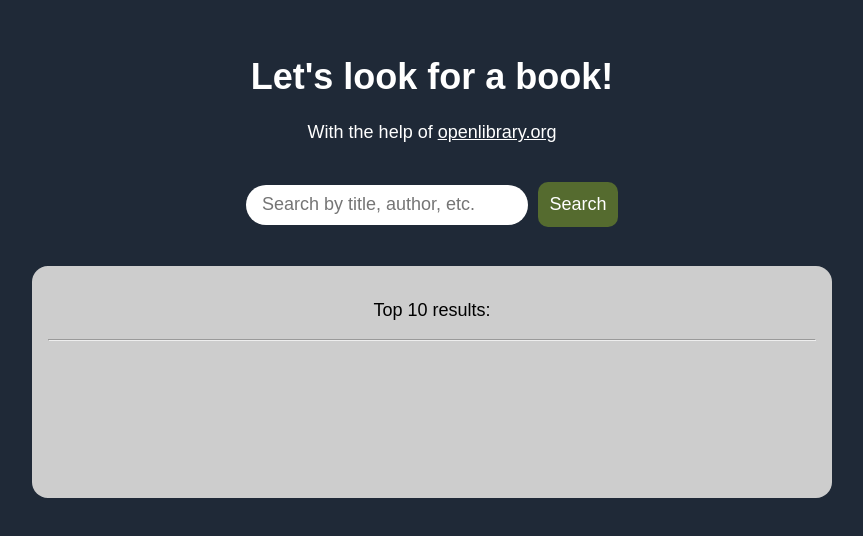
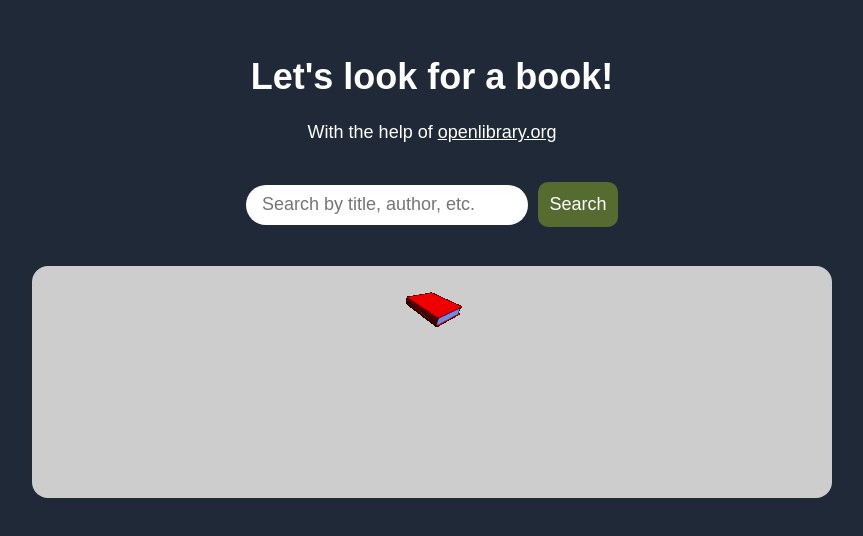
Before and after one commit to juliagarant/BookSearch, a React (Create React App) app in the folder book-search/: page / in a window 1280 px wide. Shown: the top 536 px of the page, without its empty margins (208-1071 px from the left). Built offline with nearby package versions, Linux system fonts and the light colour scheme.

Commit message:
try catch and loading started

```diff
--- a/book-search/src/App.js
+++ b/book-search/src/App.js
@@ -1,11 +1,17 @@
 import './styles.css'
 
 let firstSearch = true;
+let errBlock = document.getElementById("errorBlock");
+
 
 function App() {
 
   function displayBooks(data){
+    let topWords = document.getElementById("top")
     let resultsOutput = document.getElementById("results")
+    try{
+
+      topWords.innerHTML = `<h2>Top 10 results:</h2> <hr/>`
       if (firstSearch){
         for (let i = 0; i < 10; i++) {
           console.log(data.docs[i].cover_i, data.docs[i].title, data.docs[i].author_name, data.docs[i].first_publish_year);
@@ -19,7 +25,7 @@ function App() {
           }
 
           html += `
-          <h2>${data.docs[i].title}</h2>
+            <h3>${data.docs[i].title}</h3>
             <i>${data.docs[i].author_name[0]},</i>
             First published in ${data.docs[i].first_publish_year}
             </div>`;
@@ -50,6 +56,10 @@ function App() {
         }
       }
     }
+    catch(err){
+      errBlock.innerHTML = `Error loading books: ${err}`
+    }
+  }
 
   function searchBook(){
     /*
@@ -60,11 +70,16 @@ function App() {
     */
     let searchInput = document.getElementById("search");
 
+    try{
       // fetch('https://openlibrary.org//search.json?q='+ searchInput.value)
       fetch('https://cors-anywhere.herokuapp.com/https://openlibrary.org//search.json?q='+ searchInput.value)
       .then(response => response.json())
       .then(data => displayBooks(data));
       console.log("search book")
+    }
+    catch(err){
+      errBlock.innerHTML = `Error searching for book: ${err}`
+    }
   }
 
   return (
@@ -78,10 +93,12 @@ function App() {
       </div>
       <br/>
       <p id="errorBlock"></p>
+
       <div id="background">
+        <div id="loading">
+          <img src="/imgs/SpinningBook.gif" />
+        </div>
         <div id="top">
-          <p>Top 10 results:</p>
-          <hr/>
         </div>
         <div id="results">
 
```
Also changed, not shown: book-search/public/imgs/SpinningBook.gif (added). Lines whose indentation alone changed are shown as unchanged.
